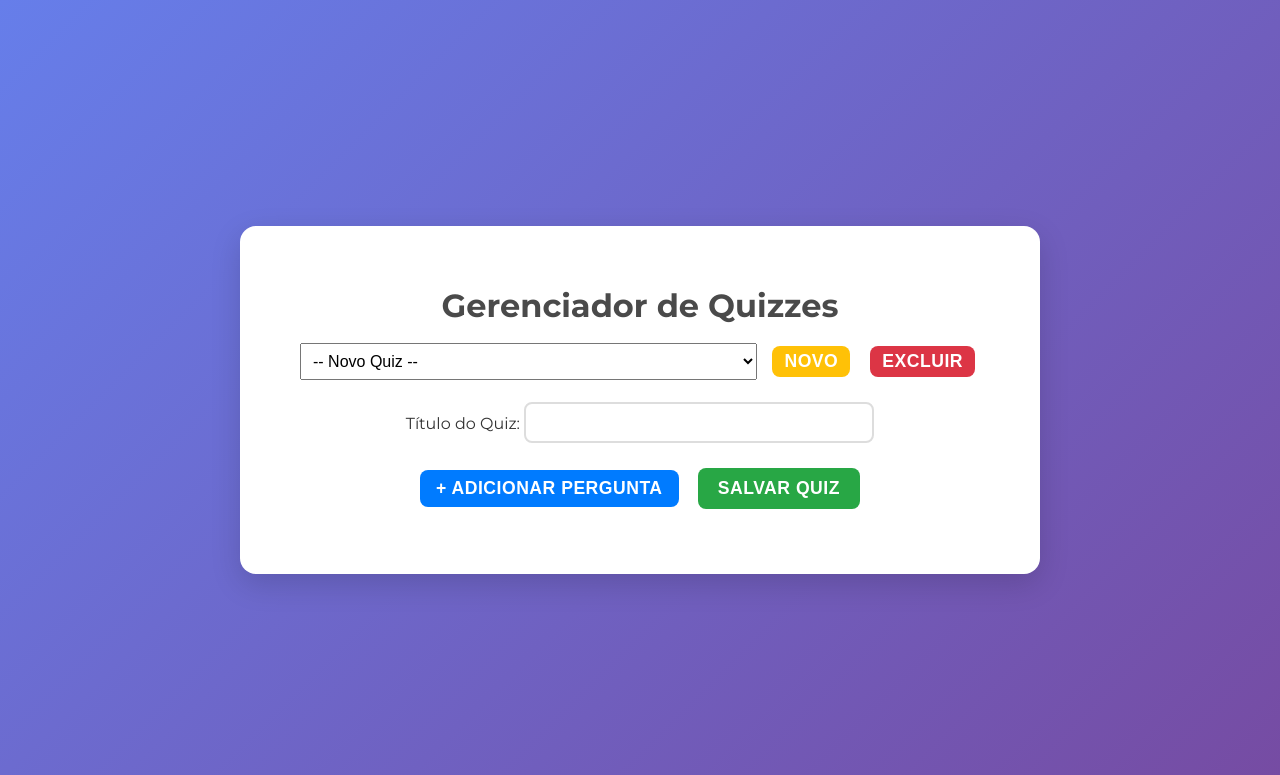
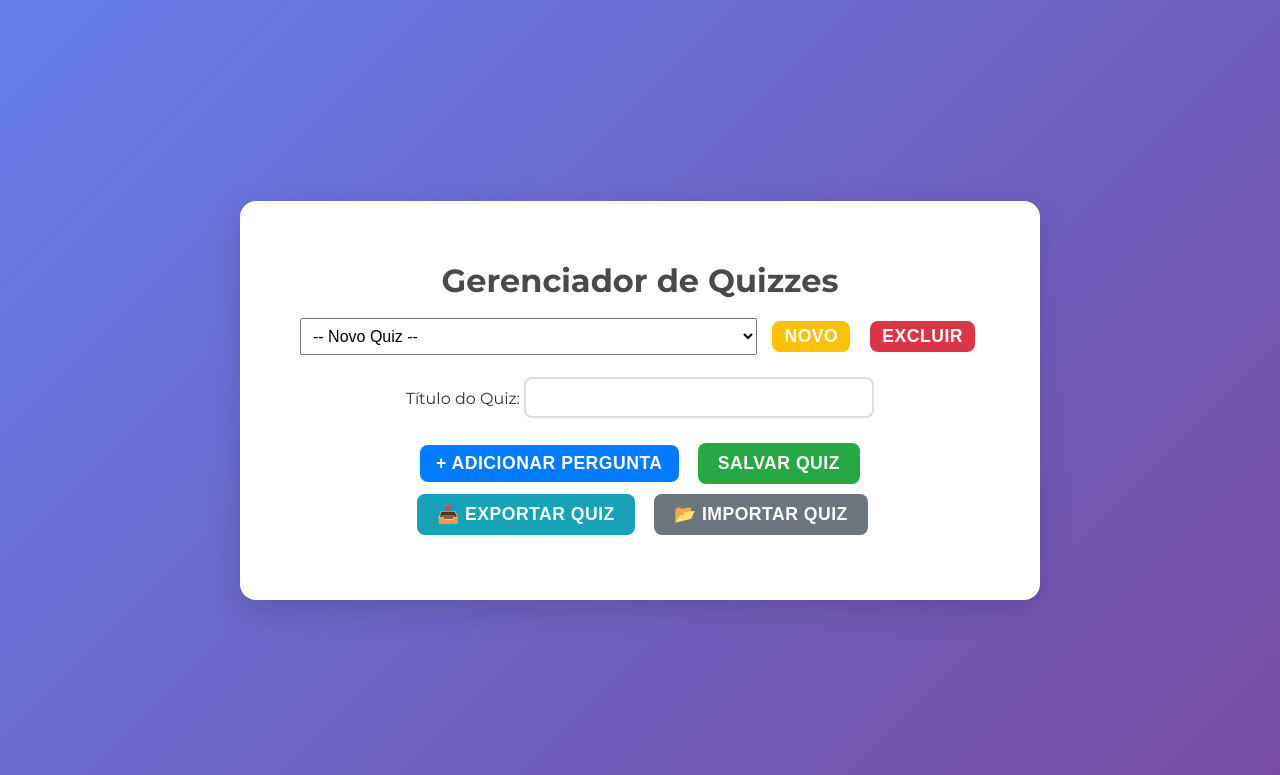
Before and after one commit to lasseufpa/quiz_ufpa, a Flask app: page /editor in a window 1280 px wide. Shown: the top 775 px of the page. Run offline with Flask 3, Linux system fonts and the light colour scheme; data that the repository does not hold is empty; parts of the project's set-up code (start-up, migrations or seed data) failed here and were passed over.

Commit message:
Added quiz export/import via .quiz file

```diff
--- a/app.py
+++ b/app.py
@@ -770,6 +770,111 @@ def api_upload_image():
 def uploaded_file(filename):
     return send_from_directory(UPLOAD_FOLDER, filename)
 
+from flask import send_file
+import zipfile
+from io import BytesIO
+
+@app.route('/api/quiz/export', methods=['POST'])
+def api_export_quiz():
+    """Recebe os dados do quiz, empacota JSON + imagens em um .quiz e envia para download."""
+    data = request.get_json()
+    if not data or 'title' not in data or 'questions' not in data:
+        return jsonify({'error': 'Dados do quiz inválidos'}), 400
+
+    zip_buffer = BytesIO()
+    with zipfile.ZipFile(zip_buffer, 'w', zipfile.ZIP_DEFLATED) as zip_file:
+        # 1. Adiciona o quiz.json
+        quiz_json_str = json.dumps(data, indent=2, ensure_ascii=False)
+        zip_file.writestr('quiz.json', quiz_json_str)
+
+        # 2. Adiciona as figuras (se existirem)
+        for idx, q in enumerate(data['questions']):
+            fig = q.get('figure')
+            if fig and fig != 'none':
+                fig_path = os.path.join(UPLOAD_FOLDER, fig)
+                if os.path.exists(fig_path):
+                    zip_file.write(fig_path, arcname=f'figures/{fig}')
+                else:
+                    print(f'Aviso: figura "{fig}" não encontrada para a pergunta {idx}')
+
+    zip_buffer.seek(0)
+    # Gera um nome seguro para o arquivo .quiz
+    safe_title = data['title'].replace('/', '_').replace('\\', '_')
+    return send_file(zip_buffer, as_attachment=True,
+                     download_name=f'{safe_title}.quiz',
+                     mimetype='application/zip')
+
+
+@app.route('/api/quiz/import', methods=['POST'])
+def api_import_quiz():
+    """Recebe um arquivo .quiz, extrai JSON e imagens, salva no servidor e retorna os dados."""
+    if 'file' not in request.files:
+        return jsonify({'error': 'Nenhum arquivo enviado'}), 400
+
+    file = request.files['file']
+    if file.filename == '':
+        return jsonify({'error': 'Arquivo vazio'}), 400
+    if not file.filename.endswith('.quiz'):
+        return jsonify({'error': 'O arquivo deve ter extensão .quiz'}), 400
+
+    try:
+        zip_data = file.read()
+        with zipfile.ZipFile(BytesIO(zip_data), 'r') as zip_file:
+            # Verifica se quiz.json existe
+            if 'quiz.json' not in zip_file.namelist():
+                return jsonify({'error': 'Arquivo .quiz inválido: não contém quiz.json'}), 400
+
+            # Lê o JSON
+            quiz_json_str = zip_file.read('quiz.json').decode('utf-8')
+            quiz_data = json.loads(quiz_json_str)
+
+            if 'title' not in quiz_data or 'questions' not in quiz_data:
+                return jsonify({'error': 'quiz.json mal formatado (faltando title ou questions)'}), 400
+
+            # Mapeia todas as figuras dentro da pasta 'figures/'
+            figure_files = {}
+            for name in zip_file.namelist():
+                if name.startswith('figures/') and not name.endswith('/'):
+                    orig_filename = os.path.basename(name)
+                    figure_files[orig_filename] = zip_file.read(name)
+
+            # Atualiza referências das figuras e salva as imagens com nomes únicos
+            for q in quiz_data['questions']:
+                fig = q.get('figure')
+                if fig and fig != 'none' and fig in figure_files:
+                    ext = fig.rsplit('.', 1)[1].lower() if '.' in fig else 'png'
+                    novo_nome = hashlib.md5(f"{time.time()}{fig}".encode()).hexdigest()
+                    novo_nome = f"{novo_nome}.{ext}"
+                    caminho_imagem = os.path.join(UPLOAD_FOLDER, novo_nome)
+                    with open(caminho_imagem, 'wb') as img_f:
+                        img_f.write(figure_files[fig])
+                    q['figure'] = novo_nome
+                elif fig and fig != 'none':
+                    # Figura referenciada mas não presente no pacote
+                    q['figure'] = 'none'
+
+            # Define um nome único para o arquivo do quiz (evita sobrescrita)
+            base_name = quiz_data['title'].replace('/', '_').replace('\\', '_')
+            quiz_name = base_name
+            contador = 1
+            while os.path.exists(os.path.join(QUIZZES_FOLDER, f'{quiz_name}.json')):
+                quiz_name = f"{base_name}_{contador}"
+                contador += 1
+
+            # Salva o quiz
+            save_quiz(quiz_name, quiz_data)
+
+            return jsonify({
+                'success': True,
+                'quiz_name': quiz_name,
+                'quiz_data': quiz_data
+            })
+
+    except zipfile.BadZipFile:
+        return jsonify({'error': 'Arquivo .quiz corrompido (não é um ZIP válido)'}), 400
+    except Exception as e:
+        return jsonify({'error': f'Erro ao processar o arquivo: {str(e)}'}), 500
+
 # ========== ADDITIONS FOR PERSISTENT STATE & HOST RECONNECTION ==========
 GAME_SAVE_FILE = '.private/game_save.json'
 
--- a/templates/editor.html
+++ b/templates/editor.html
@@ -99,6 +99,9 @@
 
         <button id="add-question-btn" class="btn-primary">+ Adicionar Pergunta</button>
         <button id="save-quiz-btn" style="background: #28a745; color: white; border: none; padding: 10px 20px; margin-left: 10px;">Salvar Quiz</button>
+        <button id="export-quiz-btn" style="background: #17a2b8; color: white; border: none; padding: 10px 20px; margin-left: 10px;">📤 Exportar Quiz</button>
+        <button id="import-quiz-btn" style="background: #6c757d; color: white; border: none; padding: 10px 20px; margin-left: 10px;">📂 Importar Quiz</button>
+        <input type="file" id="import-file-input" accept=".quiz" style="display: none;">
     </div>
 </div>
 {% endblock %}
@@ -382,6 +385,90 @@
             loadQuiz(selected);
         }
     });
+
+    // -------------------- Exportar Quiz --------------------
+    async function exportQuiz() {
+        // Sincroniza o título com o campo de input
+        quizData.title = quizTitleInput.value.trim();
+        if (!quizData.title) {
+            alert("O quiz precisa ter um título antes de ser exportado.");
+            return;
+        }
+
+        try {
+            const response = await fetch('/api/quiz/export', {
+                method: 'POST',
+                headers: { 'Content-Type': 'application/json' },
+                body: JSON.stringify(quizData)
+            });
+
+            if (!response.ok) {
+                const error = await response.json();
+                throw new Error(error.error || 'Erro na exportação');
+            }
+
+            // Obtém o blob e dispara o download
+            const blob = await response.blob();
+            const url = window.URL.createObjectURL(blob);
+            const a = document.createElement('a');
+            a.href = url;
+            // Nome do arquivo: título do quiz (sanitizado) + .quiz
+            let safeTitle = quizData.title.replace(/[^a-zA-Z0-9_\-]/g, '_');
+            a.download = `${safeTitle}.quiz`;
+            document.body.appendChild(a);
+            a.click();
+            document.body.removeChild(a);
+            window.URL.revokeObjectURL(url);
+        } catch (err) {
+            alert(`Falha ao exportar: ${err.message}`);
+        }
+    }
+
+    // -------------------- Importar Quiz --------------------
+    function importQuiz() {
+        const fileInput = document.getElementById('import-file-input');
+        fileInput.value = ''; // permite reimportar o mesmo arquivo
+        fileInput.click();
+    }
+
+    document.getElementById('import-file-input').addEventListener('change', async (event) => {
+        const file = event.target.files[0];
+        if (!file) return;
+
+        const formData = new FormData();
+        formData.append('file', file);
+
+        try {
+            const response = await fetch('/api/quiz/import', {
+                method: 'POST',
+                body: formData
+            });
+
+            const data = await response.json();
+            if (!response.ok) {
+                throw new Error(data.error || 'Erro na importação');
+            }
+
+            // Substitui o quiz atual pelos dados importados
+            currentQuizName = data.quiz_name;
+            quizData = data.quiz_data;
+            quizTitleInput.value = quizData.title;
+            renderQuestions();
+
+            // Atualiza a lista de quizzes no dropdown
+            await loadQuizList();
+            // Seleciona o quiz recém-importado
+            quizSelect.value = currentQuizName;
+
+            alert(`Quiz "${quizData.title}" importado com sucesso!`);
+        } catch (err) {
+            alert(`Erro ao importar: ${err.message}`);
+        }
+    });
+
+    // Adiciona os event listeners dos novos botões
+    document.getElementById('export-quiz-btn').addEventListener('click', exportQuiz);
+    document.getElementById('import-quiz-btn').addEventListener('click', importQuiz);
     newQuizBtn.addEventListener('click', newQuiz);
     deleteQuizBtn.addEventListener('click', deleteQuiz);
     addQuestionBtn.addEventListener('click', addQuestion);
```
